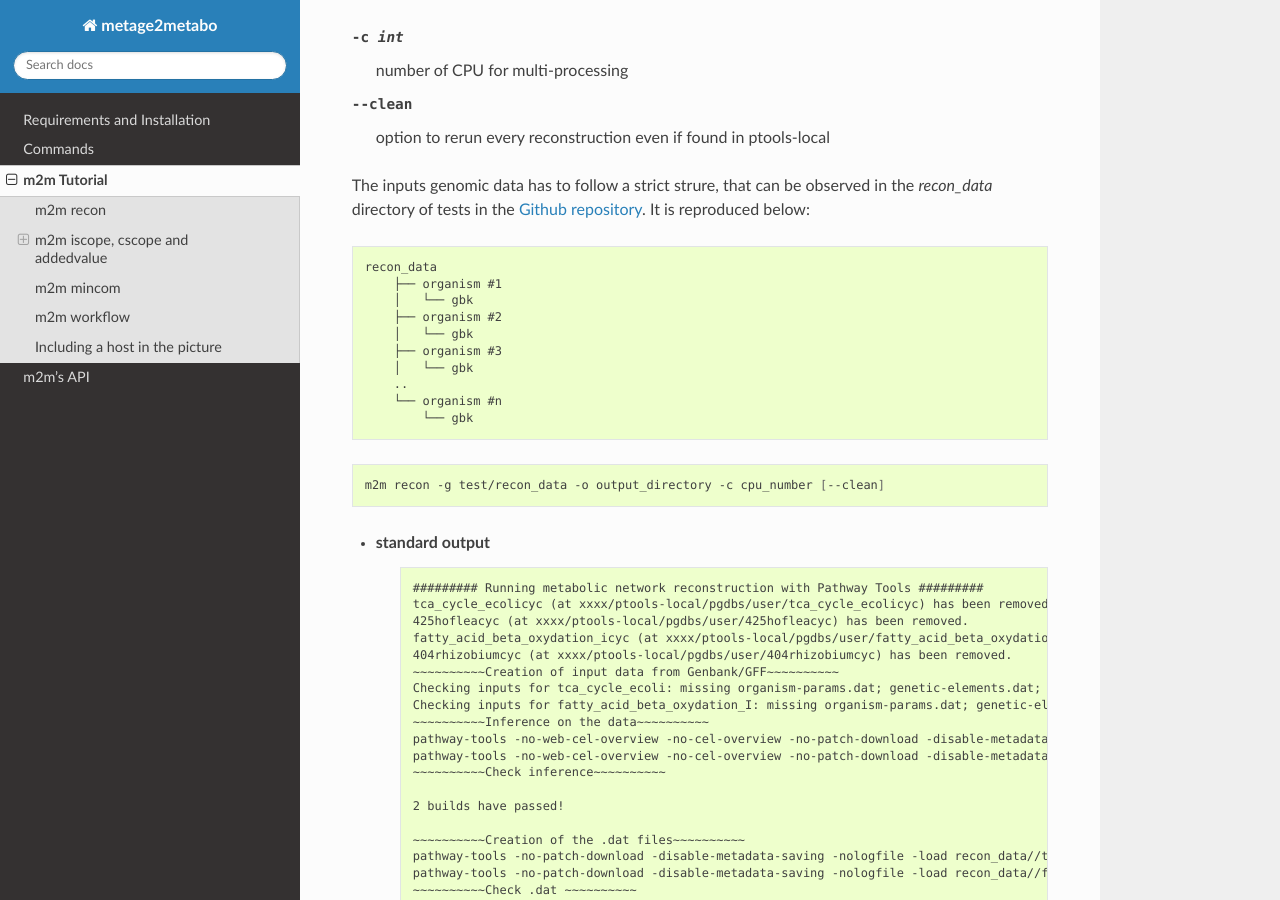
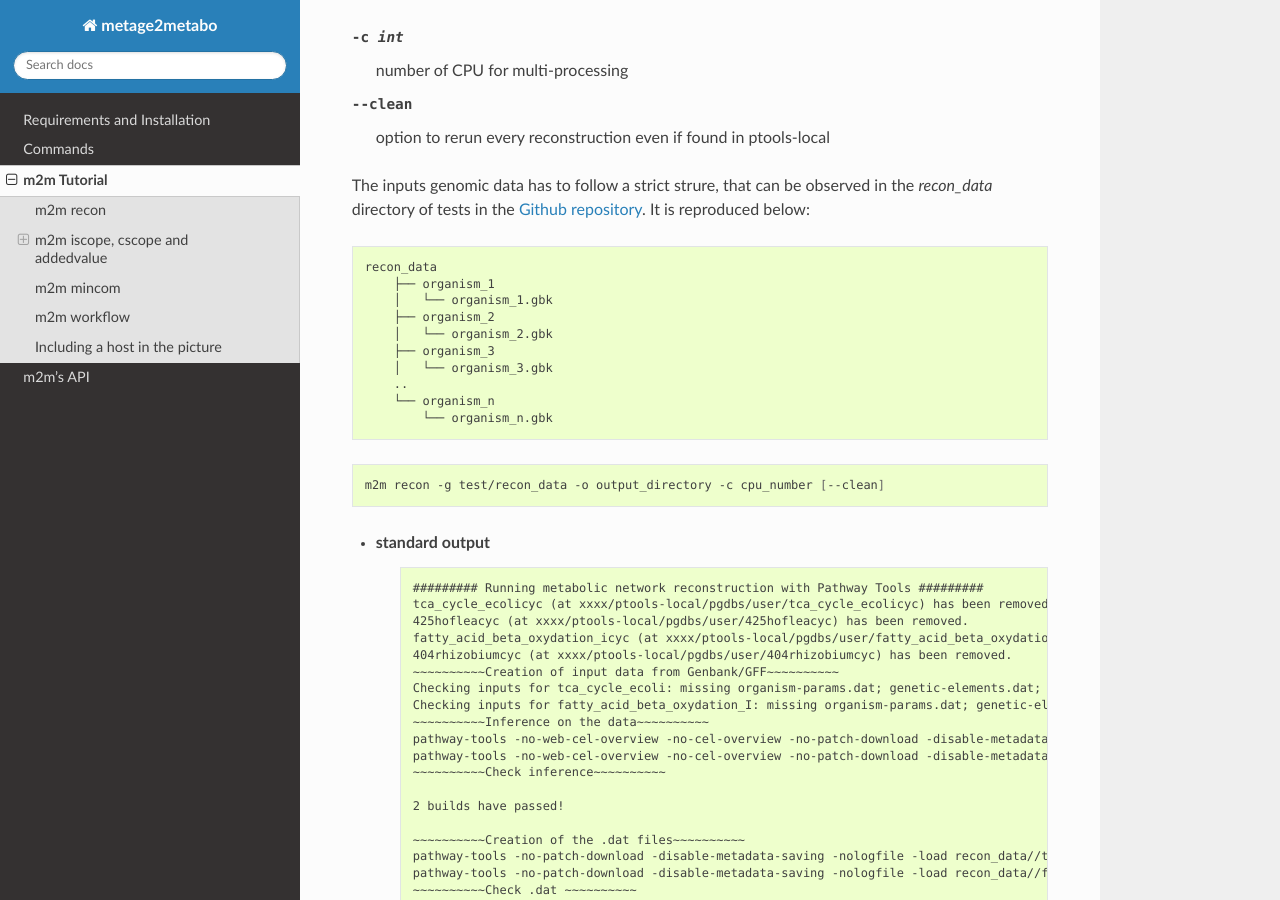
Before and after one commit to AuReMe/metage2metabo, a Sphinx documentation site: the page built from docs/tutorial.rst, in a window 1280 px wide and 900 px high, scrolled down 667 px. Built offline with Sphinx 7.4.7 and the Read the Docs theme 2.0.0, drawn with Linux system fonts in a browser that asks for light colours; some of the changed text lies outside the part shown.

Commit message:
fix typos tuto

```diff
--- a/docs/tutorial.rst
+++ b/docs/tutorial.rst
@@ -25,15 +25,15 @@ The inputs genomic data has to follow a strict strure, that can be observed in t
 ::
 
     recon_data
-        ├── organism #1
-        │   └── gbk
-        ├── organism #2
-        │   └── gbk
-        ├── organism #3
-        │   └── gbk
+        ├── organism_1
+        │   └── organism_1.gbk
+        ├── organism_2
+        │   └── organism_2.gbk
+        ├── organism_3
+        │   └── organism_3.gbk
         ..
-        └── organism #n
-            └── gbk
+        └── organism_n
+            └── organism_n.gbk
 
 .. code:: sh
 
@@ -404,7 +404,9 @@ First note that adding the host in the SBML repository will enable you to get th
 <https://github.com/cfrioux/MeneTools>`_ `Python package <https://pypi.org/project/MeneTools/>`_ on which m2m relies, and that can be used as a standalone tool.
 
 Then back to the effect of the host in the other commands.
+
 * For ``cscope`` and ``addedvalue``, the host metabolism will be taken into account. That is to say that it will be considered as a member of the community. Among the newly producible targets, some will be exclusive to the host metabolism. This is not displayed in the standard output of the software but can be retrieved in the json file output under the `'comhost_scope'`key of the dictionary.
+
 * For ``mincom``, the host will always be considered in the community. This means that the selected bacteria need to be associated to the host in order to ensure the producibility of all the targets. Therefore, if the minimal community computed for 10 targets is of 3 bacteria and that a host was provided, it means that the host + these three bacteria can produce the 10 targets.
 
 More generally, for more information and analysis on the usage of hosts in addition to the microbiota, we refer the interested user to the `Miscoto
```
